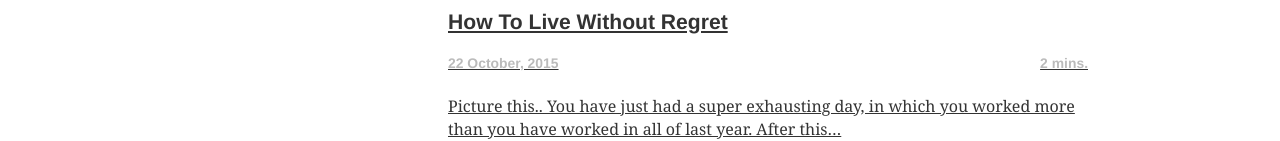
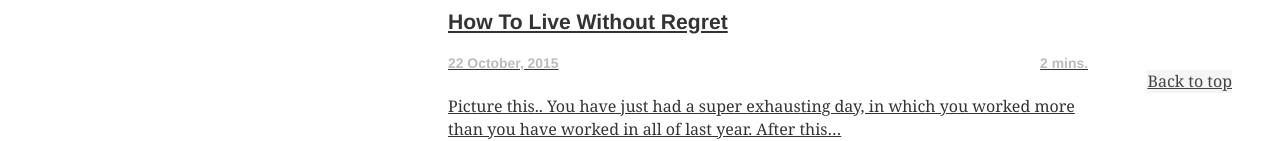
Before and after one commit to iamhitarth/hitarthsharma.com, a Gatsby site: page / in a window 1280 px wide. Shown: the part 659-800 px from the top of the page. Built offline with nearby package versions, Linux system fonts and the light colour scheme; Gatsby itself is replaced by a stand-in of ours; some packages are replaced by stand-ins of ours.

Commit message:
Added a back to top link

```diff
--- a/src/components/sidebarLayout.js
+++ b/src/components/sidebarLayout.js
@@ -104,6 +104,17 @@ const MainContent = styled.main`
   padding-right: 2rem;
 `
 
+const BackToTopLink = styled.a`
+  position: fixed;
+  bottom: 3rem;
+  right: 3rem;
+  z-index: 9999;
+  text-align: center;
+  background: #f5f5f5;
+  color: #444;
+  cursor: pointer;
+`
+
 const SidebarLayout = ({ children, location }) => {
   return (
     <StaticQuery
@@ -197,6 +208,16 @@ const SidebarLayout = ({ children, location }) => {
 
             <MainContent>{children}</MainContent>
           </Container>
+
+          <BackToTopLink
+            href="#"
+            onClick={e => {
+              e.preventDefault()
+              alert('Back to the top we go!')
+            }}
+          >
+            Back to top
+          </BackToTopLink>
         </div>
       )}
     />
```
